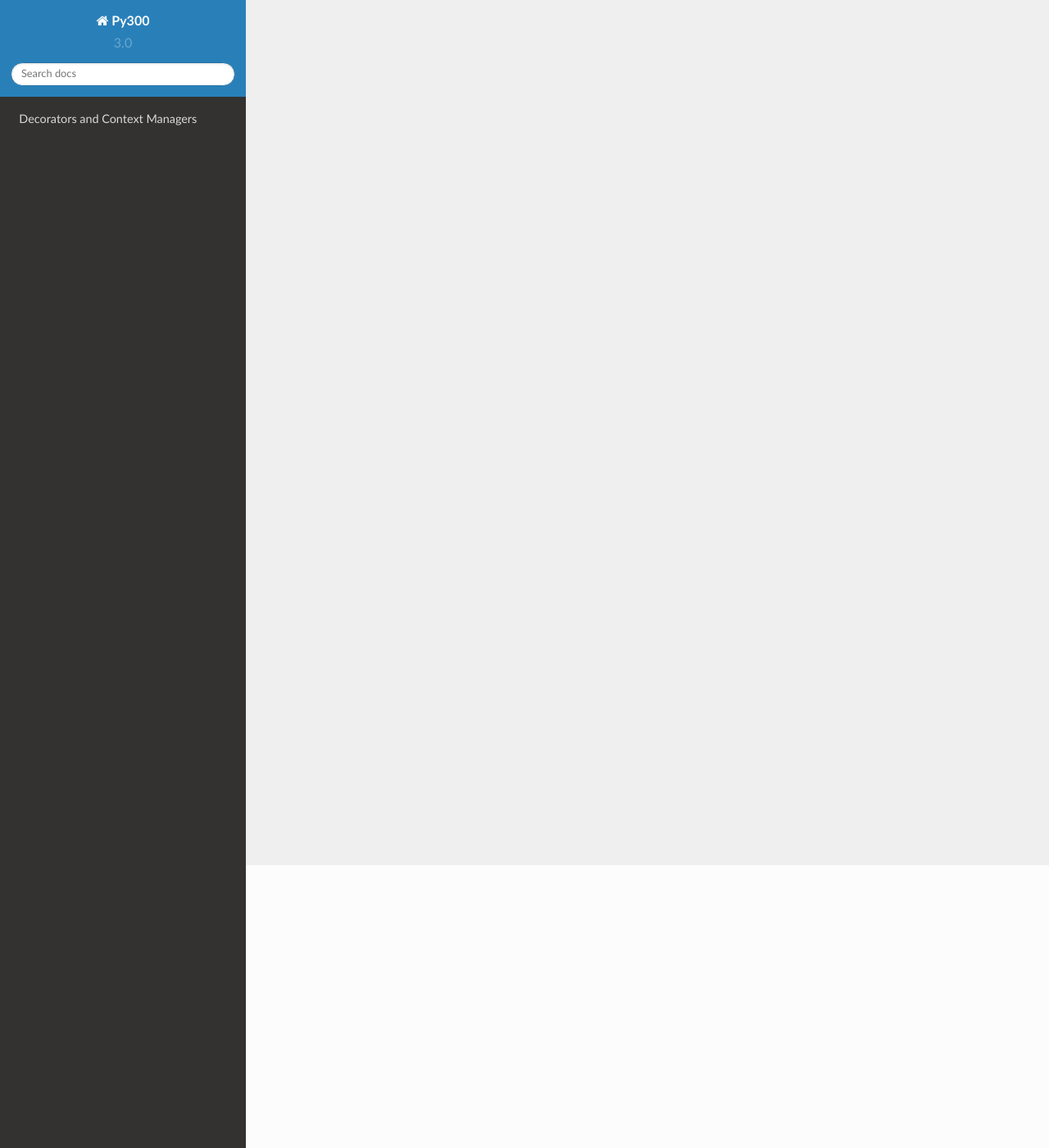
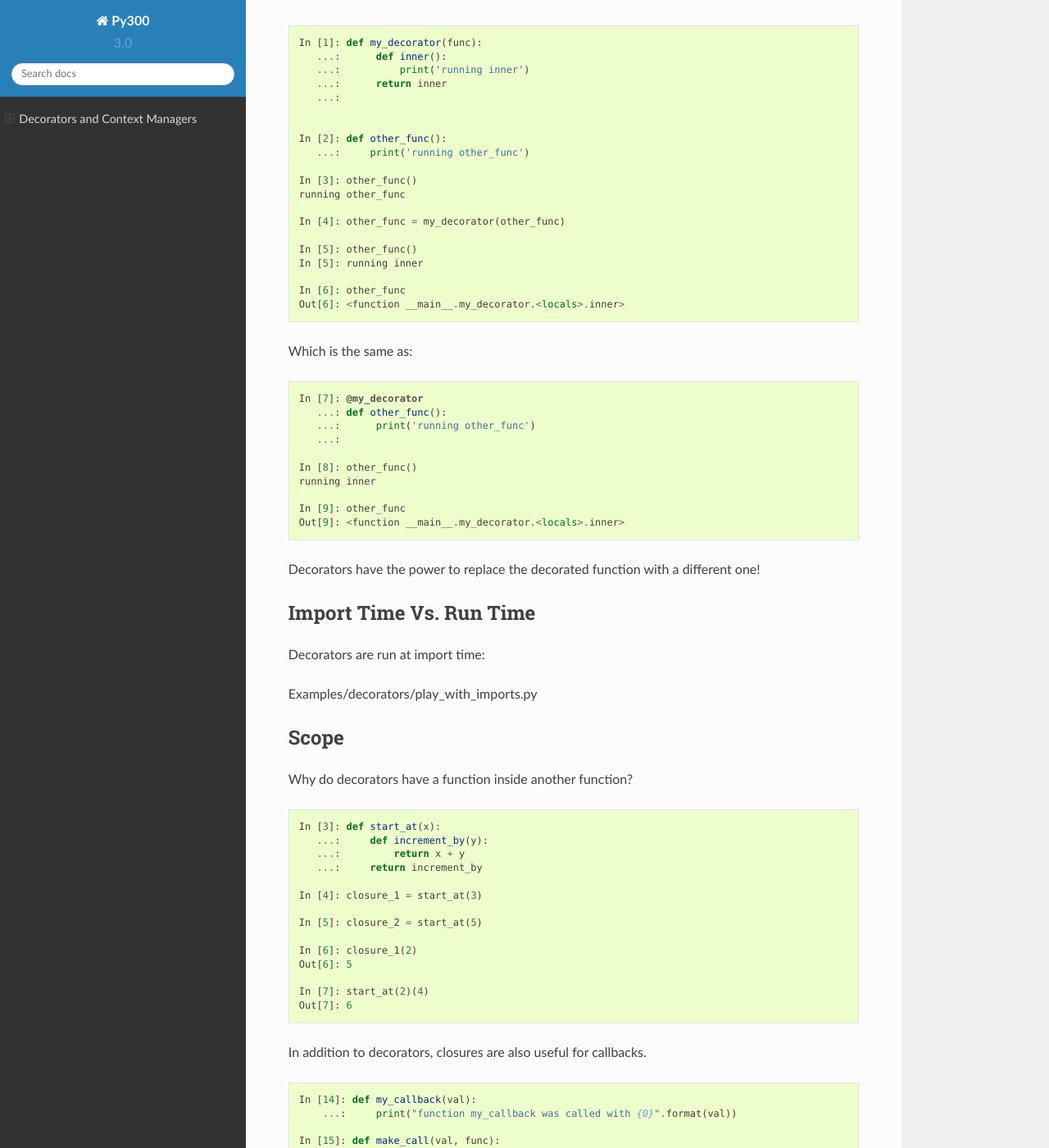
Before and after one commit to UWPCE-PythonCert/Py300, a Sphinx documentation site: the page built from source/decorators_contextmanagers.rst, in a window 1280 px wide and 1400 px high, scrolled down 345 px. Shown: the whole window at 82% size. Built offline with Sphinx 7.4.7 and the Read the Docs theme 2.0.0, drawn with Linux system fonts in a browser that asks for light colours; some of the changed text lies outside the part shown.

Commit message:
writing lecture

```diff
--- a/source/decorators_contextmanagers.rst
+++ b/source/decorators_contextmanagers.rst
@@ -7,4 +7,117 @@ Decorators and Context Managers
 ###############################
 
 
-This topic under development!
+We touched decorators and context managers in the first quarter. I recommend you review that lecture.
+
+http://uwpce-pythoncert.github.io/IntroToPython/session10.html
+
+Because functions are first-class objects in Python, you can write functions
+that take functions as arguments and/or return functions as values and you
+can declare a function inside another function:
+
+.. code-block:: python
+
+
+    In [1]: def my_decorator(func):
+       ...:      def inner():
+       ...:   	     print('running inner')
+       ...:      return inner
+       ...:
+
+
+    In [2]: def other_func():
+       ...:     print('running other_func')
+
+    In [3]: other_func()
+    running other_func
+
+    In [4]: other_func = my_decorator(other_func)
+
+    In [5]: other_func()
+    In [5]: running inner
+
+    In [6]: other_func
+    Out[6]: <function __main__.my_decorator.<locals>.inner>
+
+
+Which is the same as:
+
+.. code-block:: python
+
+
+    In [7]: @my_decorator
+       ...: def other_func():
+       ...:      print('running other_func')
+       ...:
+
+    In [8]: other_func()
+    running inner
+
+    In [9]: other_func
+    Out[9]: <function __main__.my_decorator.<locals>.inner>
+
+
+Decorators have the power to replace the decorated function with a different one!
+
+
+Import Time Vs. Run Time
+------------------------
+
+Decorators are run at import time:
+
+
+Examples/decorators/play_with_imports.py
+
+
+
+Scope
+-----
+
+Why do decorators have a function inside another function?
+
+.. code-block:: python
+
+
+    In [3]: def start_at(x):
+       ...:     def increment_by(y):
+       ...:	    return x + y
+       ...:     return increment_by
+
+    In [4]: closure_1 = start_at(3)
+
+    In [5]: closure_2 = start_at(5)
+
+    In [6]: closure_1(2)
+    Out[6]: 5
+
+    In [7]: start_at(2)(4)
+    Out[7]: 6
+
+In addition to decorators, closures are also useful for callbacks.
+
+.. code-block:: python
+
+
+    In [14]: def my_callback(val):
+        ...:     print("function my_callback was called with {0}".format(val))
+
+    In [15]: def make_call(val, func):
+        ...:     func(val)
+
+    In [16]: for i in range(3):
+        ...:     make_call(i, my_callback)
+
+    function my_callback was called with 0
+    function my_callback was called with 1
+    function my_callback was called with 2
+
+
+Definition of closures from Wikipedia:
+
+Operationally, a closure is a record storing a function together with an environment: a mapping associating each free variable of the function (variables that are used locally, but defined in an enclosing scope) with the value or reference to which the name was bound when the closure was created. A closure—unlike a plain function—allows the function to access those captured variables through the closure's copies of their values or references, even when the function is invoked outside their scope.
+
+
+Functools Library
+-----------------
+
+Memoize decorator we created in the first quarter is in Functools
```
